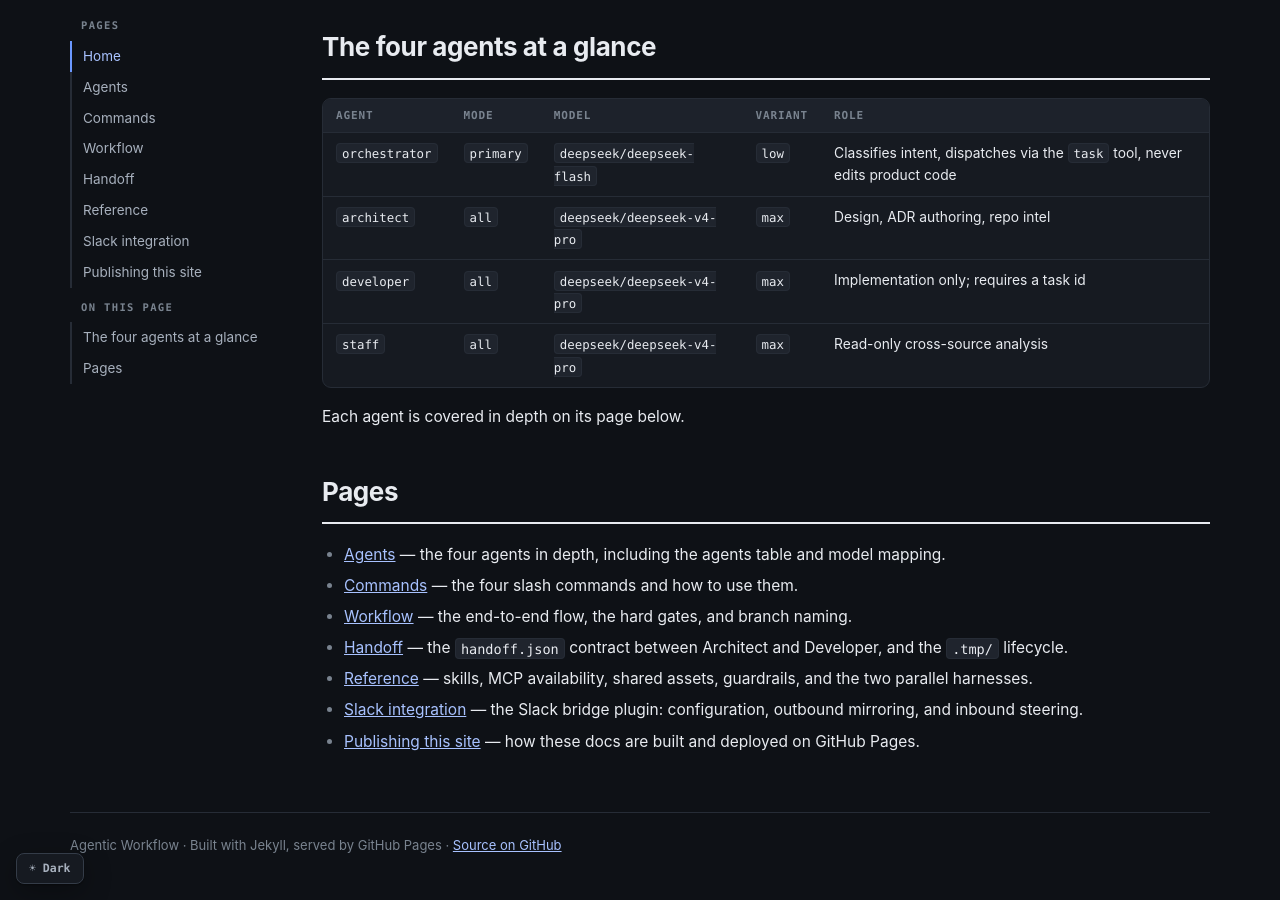
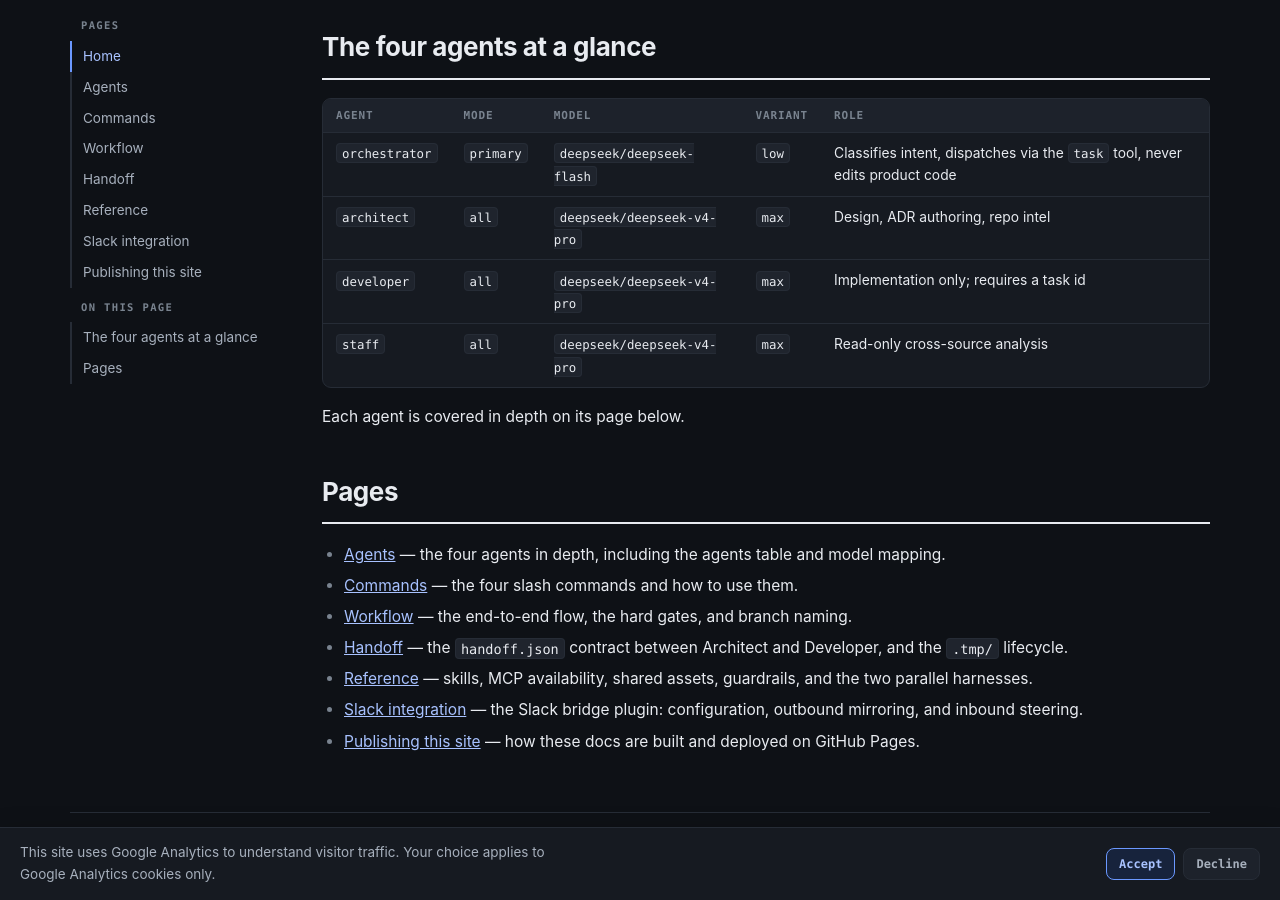
Before and after one commit to devrkd/agentic-workflow, a Jekyll site: the page built from docs/index.md, in a window 1280 px wide and 900 px high, scrolled down 567 px. Built offline with Jekyll 4.4.1, drawn with Linux system fonts in a browser that asks for light colours; some of the changed lines change nothing that is shown.

Commit message:
Enable GA4 and EU cookie consent on docs site

```diff
--- a/docs/_config.yml
+++ b/docs/_config.yml
@@ -2,10 +2,10 @@ title: Agentic Workflow
 description: A multi-agent development harness for opencode — four coordinated agents, slash commands, skills, schemas, rules, and a Slack bridge
 markdown: GFM
 
-# Google Analytics 4 is deliberately disabled: `ga_id` is left unset, so the
-# layout emits no GA loader, consent default, or consent banner. To enable
-# analytics later, add a `ga_id: G-XXXXXXXXXX` line here (gtag.js + consent
-# mode are already wired into _layouts/default.html).
+# Google Analytics 4 with Consent Mode v2 and an EU cookie-consent banner.
+# Setting `ga_id` enables the GA loader and consent banner wired into
+# _layouts/default.html. Consent defaults to denied until the visitor accepts.
+ga_id: G-1KZ5D306QK
 
 # GitHub Pages project site — makes absolute/relative URLs resolve correctly.
 url: https://devrkd.github.io
```
